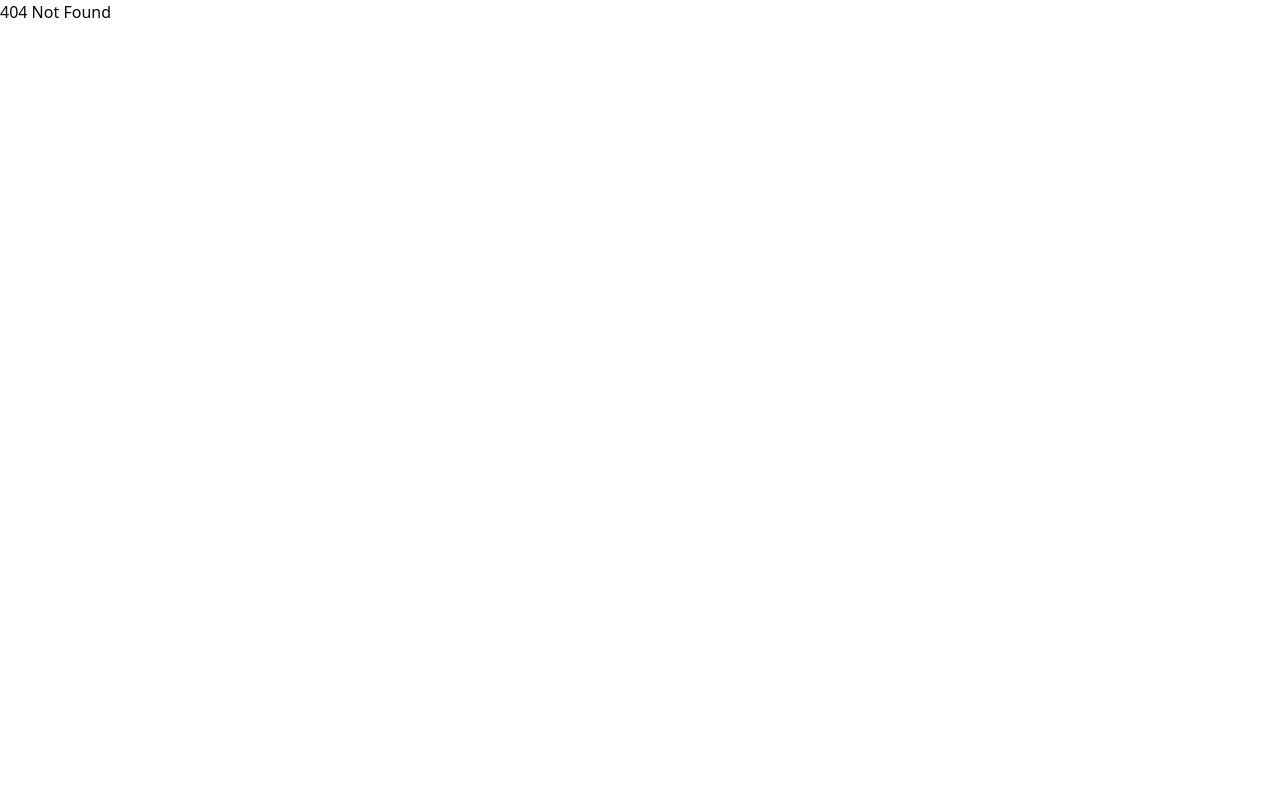
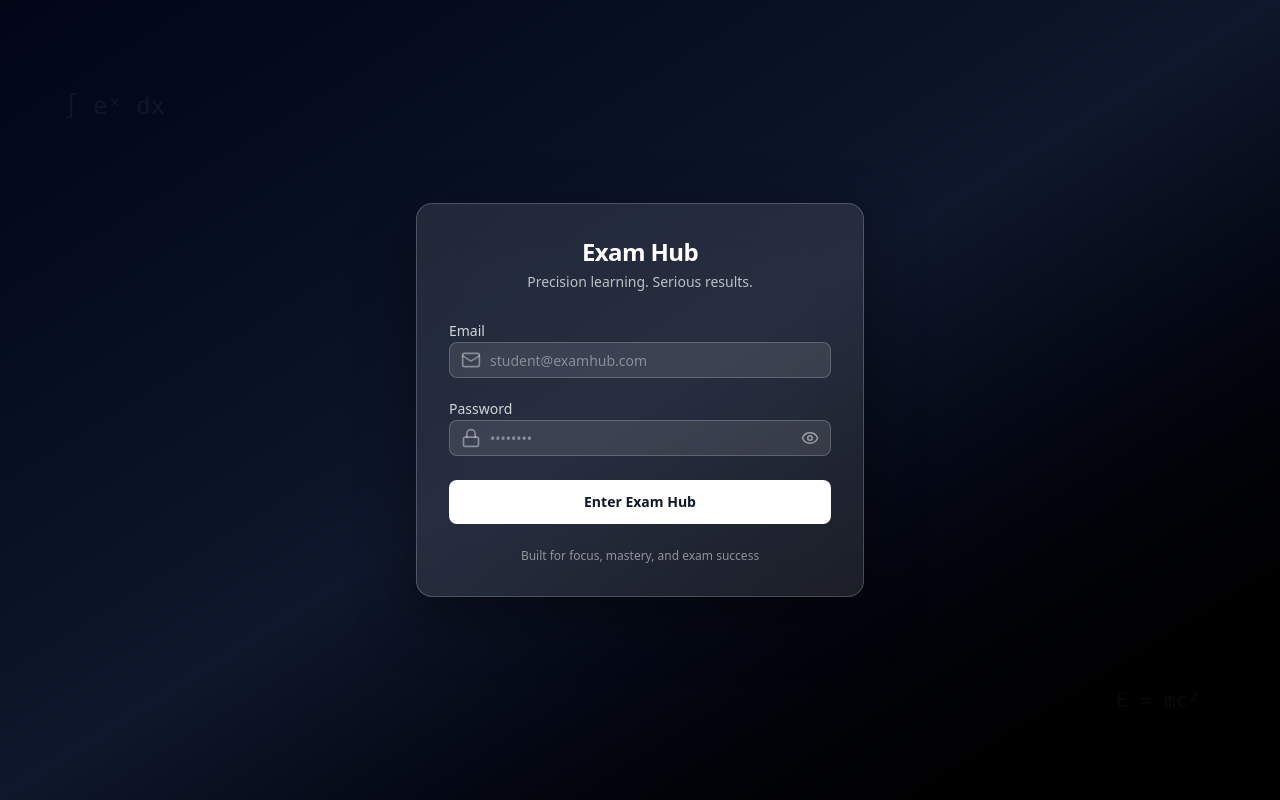
Before and after one commit to clivejesus88/Exam-Hub, a React (Vite) app in the folder exam-ui/: page /login in a window 1280 px wide. Before the commit this address had no page. Built offline with nearby package versions, Linux system fonts and the light colour scheme.

Commit message:
feat: added login page

```diff
--- a/exam-ui/components/avatar.jsx
+++ b/exam-ui/components/avatar.jsx
@@ -1,4 +1,4 @@
-"use client";
+
 
 import * as React from "react";
 import * as AvatarPrimitive from "@radix-ui/react-avatar";
--- /dev/null
+++ b/exam-ui/components/input.jsx
@@ -0,0 +1,21 @@
+import * as React from "react";
+
+import { cn } from "@/lib/utils";
+
+function Input({ className, type, ...props }) {
+  return (
+    <input
+      type={type}
+      data-slot="input"
+      className={cn(
+        "file:text-foreground placeholder:text-muted-foreground selection:bg-primary selection:text-primary-foreground dark:bg-input/30 border-input flex h-9 w-full min-w-0 rounded-md border px-3 py-1 text-base bg-input-background transition-[color,box-shadow] outline-none file:inline-flex file:h-7 file:border-0 file:bg-transparent file:text-sm file:font-medium disabled:pointer-events-none disabled:cursor-not-allowed disabled:opacity-50 md:text-sm",
+        "focus-visible:border-ring focus-visible:ring-ring/50 focus-visible:ring-[3px]",
+        "aria-invalid:ring-destructive/20 dark:aria-invalid:ring-destructive/40 aria-invalid:border-destructive",
+        className,
+      )}
+      {...props}
+    />
+  );
+}
+
+export { Input };
--- /dev/null
+++ b/exam-ui/components/label.jsx
@@ -0,0 +1,24 @@
+
+
+import * as React from "react";
+import * as LabelPrimitive from "@radix-ui/react-label";
+
+import { cn } from "@/lib/utils";
+
+function Label({
+  className,
+  ...props
+}) {
+  return (
+    <LabelPrimitive.Root
+      data-slot="label"
+      className={cn(
+        "flex items-center gap-2 text-sm leading-none font-medium select-none group-data-[disabled=true]:pointer-events-none group-data-[disabled=true]:opacity-50 peer-disabled:cursor-not-allowed peer-disabled:opacity-50",
+        className,
+      )}
+      {...props}
+    />
+  );
+}
+
+export { Label };
--- /dev/null
+++ b/exam-ui/components/tabs.jsx
@@ -0,0 +1,66 @@
+
+
+import * as React from "react";
+import * as TabsPrimitive from "@radix-ui/react-tabs";
+
+import { cn } from "@/lib/utils";
+
+function Tabs({
+  className,
+  ...props
+}) {
+  return (
+    <TabsPrimitive.Root
+      data-slot="tabs"
+      className={cn("flex flex-col gap-2", className)}
+      {...props}
+    />
+  );
+}
+
+function TabsList({
+  className,
+  ...props
+}) {
+  return (
+    <TabsPrimitive.List
+      data-slot="tabs-list"
+      className={cn(
+        "bg-muted text-muted-foreground inline-flex h-9 w-fit items-center justify-center rounded-xl p-[3px] flex",
+        className,
+      )}
+      {...props}
+    />
+  );
+}
+
+function TabsTrigger({
+  className,
+  ...props
+}) {
+  return (
+    <TabsPrimitive.Trigger
+      data-slot="tabs-trigger"
+      className={cn(
+        "data-[state=active]:bg-card dark:data-[state=active]:text-foreground focus-visible:border-ring focus-visible:ring-ring/50 focus-visible:outline-ring dark:data-[state=active]:border-input dark:data-[state=active]:bg-input/30 text-foreground dark:text-muted-foreground inline-flex h-[calc(100%-1px)] flex-1 items-center justify-center gap-1.5 rounded-xl border border-transparent px-2 py-1 text-sm font-medium whitespace-nowrap transition-[color,box-shadow] focus-visible:ring-[3px] focus-visible:outline-1 disabled:pointer-events-none disabled:opacity-50 [&_svg]:pointer-events-none [&_svg]:shrink-0 [&_svg:not([class*='size-'])]:size-4",
+        className,
+      )}
+      {...props}
+    />
+  );
+}
+
+function TabsContent({
+  className,
+  ...props
+}) {
+  return (
+    <TabsPrimitive.Content
+      data-slot="tabs-content"
+      className={cn("flex-1 outline-none", className)}
+      {...props}
+    />
+  );
+}
+
+export { Tabs, TabsList, TabsTrigger, TabsContent };
--- a/exam-ui/components/ui/Header.jsx
+++ b/exam-ui/components/ui/Header.jsx
@@ -2,6 +2,7 @@ import { Button } from "@/components/Button";
 import { GraduationCap, Menu, X } from "lucide-react";
 import { useEffect, useState } from "react";
 import { motion, AnimatePresence } from "framer-motion";
+import { Link } from "react-router-dom"
 
 export function Header() {
   const [mobileMenuOpen, setMobileMenuOpen] = useState(false);
@@ -49,13 +50,17 @@ export function Header() {
 
           {/* CTA Buttons */}
           <div className="hidden md:flex items-center gap-4">
+            <Link to="/login">
             <Button variant="ghost" className="text-gray-700">
               Sign In
             </Button>
+            </Link>
             <motion.div whileHover={{ scale: 1.05 }} whileTap={{ scale: 0.95 }}>
+              <Link to="/login">
               <Button className="bg-gray-900 hover:bg-black text-white">
                 Start Free
               </Button>
+              </Link>
             </motion.div>
           </div>
 
@@ -115,12 +120,16 @@ export function Header() {
                   </motion.a>
                 ))}
                 <div className="flex flex-col gap-2 pt-4 border-t border-gray-200">
+                  <Link to="/login">
                   <Button variant="ghost" className="w-full justify-start text-gray-700">
                     Sign In
                   </Button>
+                  </Link>
+                  <Link to="/login">
                   <Button className="w-full bg-gray-900 hover:bg-black text-white">
                     Start Free
                   </Button>
+                  </Link>
                 </div>
               </nav>
             </motion.div>
--- a/exam-ui/package.json
+++ b/exam-ui/package.json
@@ -19,6 +19,7 @@
     "lucide-react": "^0.562.0",
     "react": "^19.2.0",
     "react-dom": "^19.2.0",
+    "react-hook-form": "^7.71.1",
     "react-router-dom": "^7.12.0",
     "tailwind-merge": "^3.4.0",
     "tailwindcss": "^4.1.18"
--- a/exam-ui/src/main.jsx
+++ b/exam-ui/src/main.jsx
@@ -1,14 +1,21 @@
 import { createBrowserRouter, RouterProvider } from 'react-router-dom'
 import { createRoot } from 'react-dom/client'
 import './index.css'
-import Landing from "./pages/Landing"
+import Landing from "./pages/Landing";
+import NotFoundPage from "./pages/NotFoundPage";
+import Login from "./pages/Login";
 import React from "react";
 
 const router = createBrowserRouter([
   {
     path:"/",
     element: <Landing />,
-    errorElement: <div>404 Not Found</div>
+    errorElement: <NotFoundPage />
+  },
+  {
+    path:"/login",
+    element: <Login />,
+    errorElement: <NotFoundPage />
   }
 ])
 
--- /dev/null
+++ b/exam-ui/src/pages/Login.jsx
@@ -0,0 +1,156 @@
+import { useState } from "react";
+import { motion } from "framer-motion";
+import { useForm } from "react-hook-form";
+import { Eye, EyeOff, Mail, Lock } from "lucide-react";
+
+import { Button } from "@/components/Button";
+import { Input } from "@/components/input";
+import { Label } from "@/components/label";
+
+/* ===============================
+   Motion Variants
+================================ */
+const container = {
+  hidden: { opacity: 0 },
+  visible: {
+    opacity: 1,
+    transition: { staggerChildren: 0.12 },
+  },
+};
+
+const item = {
+  hidden: { opacity: 0, y: 24 },
+  visible: {
+    opacity: 1,
+    y: 0,
+    transition: { duration: 0.6, ease: [0.22, 1, 0.36, 1] },
+  },
+};
+
+const floatingFormula = {
+  animate: {
+    y: [-10, 10, -10],
+    opacity: [0.15, 0.25, 0.15],
+    transition: {
+      duration: 10,
+      repeat: Infinity,
+      ease: "easeInOut",
+    },
+  },
+};
+
+export default function Login() {
+  const { register, handleSubmit } = useForm();
+  const [showPassword, setShowPassword] = useState(false);
+  const [loading, setLoading] = useState(false);
+
+  const onSubmit = async (data) => {
+    setLoading(true);
+    await new Promise((r) => setTimeout(r, 1200));
+    console.log("Login data:", data);
+    setLoading(false);
+  };
+
+  return (
+    <div className="relative min-h-screen bg-gradient-to-br from-slate-950 via-slate-900 to-black flex items-center justify-center overflow-hidden px-4">
+
+      {/* Floating Academic Formulas */}
+      <motion.div
+        variants={floatingFormula}
+        animate="animate"
+        className="absolute top-20 left-16 text-white/20 text-2xl font-mono"
+      >
+        ∫ eˣ dx
+      </motion.div>
+
+      <motion.div
+        variants={floatingFormula}
+        animate="animate"
+        className="absolute bottom-24 right-20 text-white/15 text-xl font-mono"
+      >
+        E = mc²
+      </motion.div>
+
+      <motion.div
+        variants={floatingFormula}
+        animate="animate"
+        className="absolute top-1/2 right-1/3 text-white/10 text-lg font-mono"
+      >
+        a² + b² = c²
+      </motion.div>
+
+      {/* Glass Card */}
+      <motion.div
+        variants={container}
+        initial="hidden"
+        animate="visible"
+        className="relative z-10 w-full max-w-md rounded-2xl border border-white/20 bg-white/10 backdrop-blur-xl shadow-[0_20px_60px_rgba(0,0,0,0.4)] p-8"
+      >
+        {/* Header */}
+        <motion.div variants={item} className="text-center mb-8">
+          <h1 className="text-2xl font-bold text-white tracking-tight">
+            Exam Hub
+          </h1>
+          <p className="text-sm text-white/70 mt-1">
+            Precision learning. Serious results.
+          </p>
+        </motion.div>
+
+        {/* Form */}
+        <form onSubmit={handleSubmit(onSubmit)} className="space-y-6">
+          <motion.div variants={item}>
+            <Label className="text-white/80">Email</Label>
+            <div className="relative mt-1">
+              <Mail className="absolute left-3 top-1/2 -translate-y-1/2 text-white/40 w-5 h-5" />
+              <Input
+                type="email"
+                required
+                placeholder="student@examhub.com"
+                className="pl-10 bg-white/10 border-white/20 text-white placeholder:text-white/40 focus:border-white/40"
+                {...register("email")}
+              />
+            </div>
+          </motion.div>
+
+          <motion.div variants={item}>
+            <Label className="text-white/80">Password</Label>
+            <div className="relative mt-1">
+              <Lock className="absolute left-3 top-1/2 -translate-y-1/2 text-white/40 w-5 h-5" />
+              <Input
+                type={showPassword ? "text" : "password"}
+                required
+                placeholder="••••••••"
+                className="pl-10 pr-10 bg-white/10 border-white/20 text-white placeholder:text-white/40 focus:border-white/40"
+                {...register("password")}
+              />
+              <button
+                type="button"
+                onClick={() => setShowPassword(!showPassword)}
+                className="absolute right-3 top-1/2 -translate-y-1/2 text-white/50"
+              >
+                {showPassword ? <EyeOff size={18} /> : <Eye size={18} />}
+              </button>
+            </div>
+          </motion.div>
+
+          <motion.div variants={item} whileTap={{ scale: 0.97 }}>
+            <Button
+              type="submit"
+              disabled={loading}
+              className="w-full bg-white text-slate-900 hover:bg-white/90 h-11 font-semibold"
+            >
+              {loading ? "Authenticating…" : "Enter Exam Hub"}
+            </Button>
+          </motion.div>
+        </form>
+
+        <motion.p
+          variants={item}
+          className="text-center text-xs text-white/50 mt-6"
+        >
+          Built for focus, mastery, and exam success
+        </motion.p>
+      </motion.div>
+    </div>
+  );
+}
```
Also changed, not shown: 1 other file (tests, documents, lock files or other folders).
